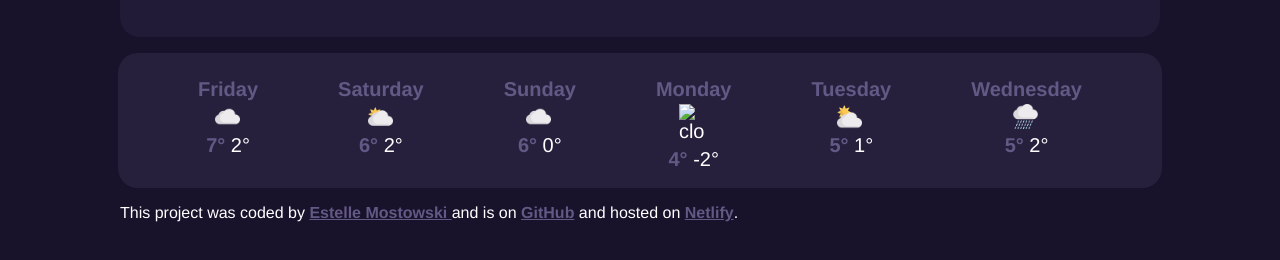
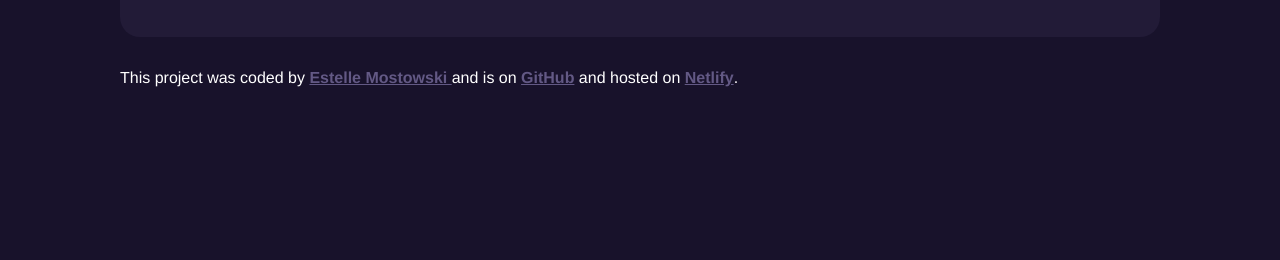
Before and after one commit to mstwsk/weather-app, a website: page index.html in a window 1280 px wide. Shown: the part 352-612 px from the top of the page. Drawn offline with nearby package versions, Linux system fonts and the light colour scheme; no server answers.

Commit message:
Remove all forecast HTML and added an ID

```diff
--- a/index.html
+++ b/index.html
@@ -40,55 +40,7 @@
       </div>
     </div>
     <ul>
-      <div class="weather-forecast">
-        <li class="day-of-the-week">
-          <span class="week">
-            <strong> Friday</strong>
-            <img src="images/cloud2.png" alt="cloud" />
-            <span class="temperature"><strong>7°</strong> 2°</span>
-          </span>
-        </li>
-
-        <li class="day-of-the-week">
-          <span class="week">
-            <strong>Saturday</strong>
-            <img src="images/cloudy-day1.png" alt="cloud" />
-            <span class="temperature"><strong>6°</strong> 2°</span>
-          </span>
-        </li>
-
-        <li class="day-of-the-week">
-          <span class="week">
-            <strong>Sunday </strong>
-            <img src="images/cloud3.png" alt="cloud" />
-            <span class="temperature"><strong>6°</strong> 0°</span>
-          </span>
-        </li>
-
-        <li class="day-of-the-week">
-          <span class="week">
-            <strong>Monday </strong>
-            <img src="images/sun.png" alt="cloud" />
-            <span class="temperature"><strong>4°</strong> -2°</span>
-          </span>
-        </li>
-
-        <li class="day-of-the-week">
-          <span class="week">
-            <strong>Tuesday </strong>
-            <img src="images/cloudy.png" alt="cloud" />
-            <span class="temperature"><strong>5°</strong> 1°</span>
-          </span>
-        </li>
-
-        <li class="day-of-the-week">
-          <span class="week">
-            <strong>Wednesday </strong>
-            <img src="images/rain.png" alt="cloud" />
-            <span class="temperature"><strong>5°</strong> 2°</span>
-          </span>
-        </li>
-      </div>
+      <div class="weather-forecast" id="forecast"></div>
     </ul>
     <footer>
       <p>
```
